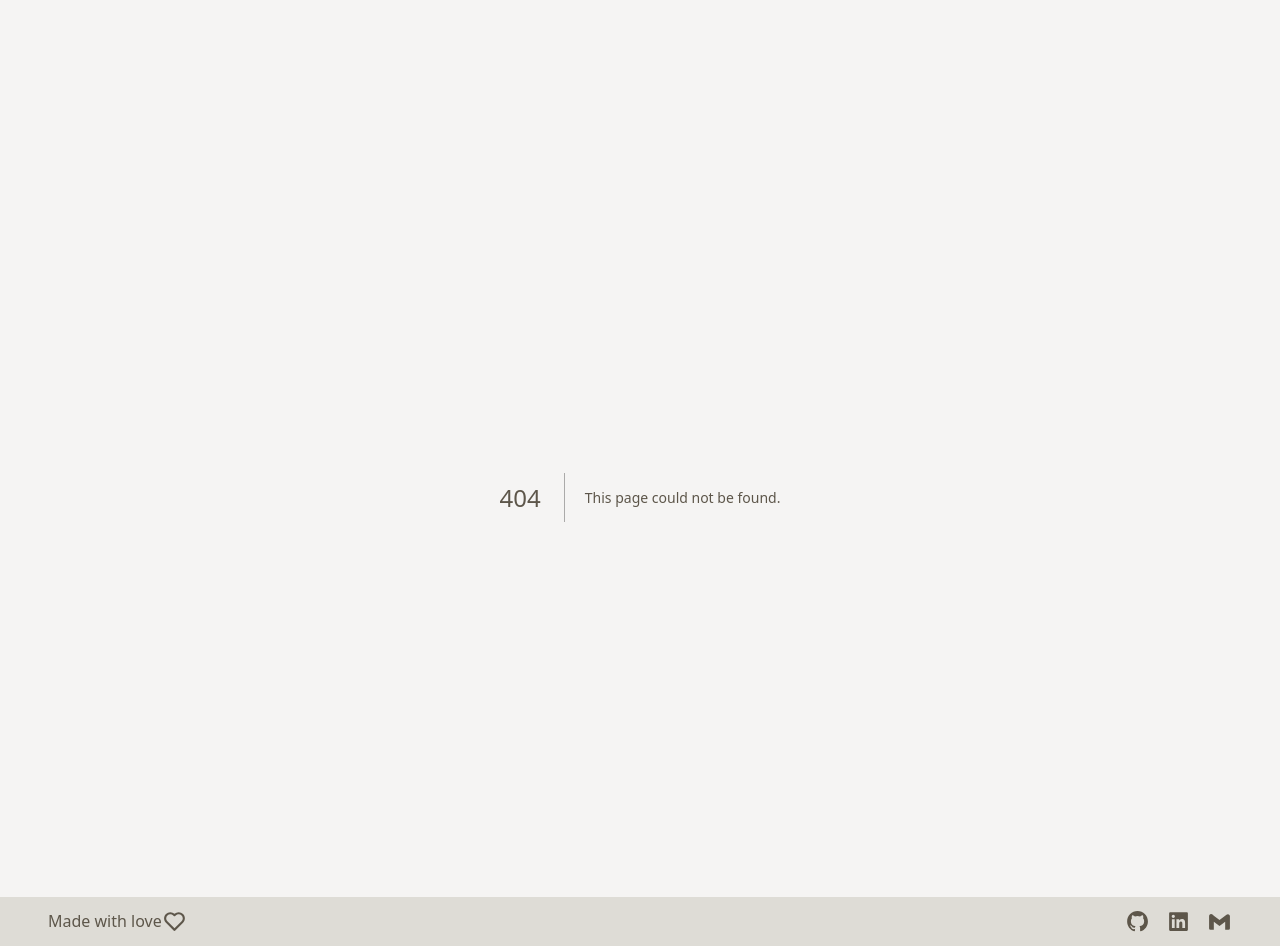
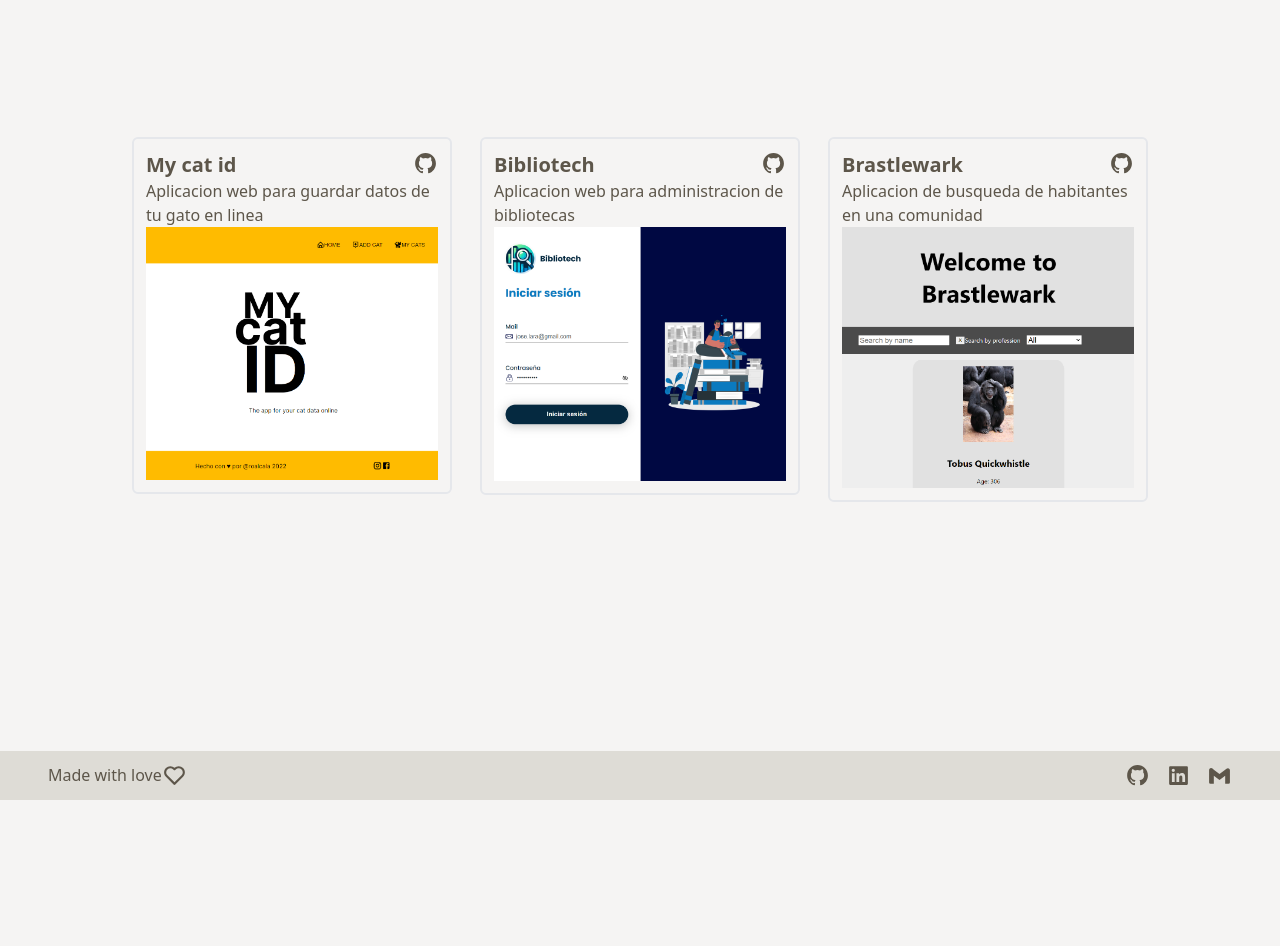
Before and after one commit to rocio-alcala/portfolio-alcala, a Next.js app: page /projects in a window 1280 px wide. Before the commit this address had no page. After the commit the page ends 800 px from the top, so only its background shows below. Built offline with nearby package versions, Linux system fonts and the light colour scheme.

Commit message:
feat: adding projects page

```diff
--- /dev/null
+++ b/db.json
@@ -0,0 +1,28 @@
+{
+  "projects": [
+    {
+      "name": "My cat id",
+      "id": 1,
+      "description": "Aplicacion web para guardar datos de tu gato en linea",
+      "url": "https://my-cat-id.vercel.app",
+      "img": "my-cat-id.png",
+      "repo": "https://github.com/rocio-alcala/my-cat-id"
+    },
+    {
+      "name": "Bibliotech",
+      "id": 2,
+      "description": "Aplicacion web para administracion de bibliotecas",
+      "url": "https://bibliotechapp.website/",
+      "img": "bibliotech.png",
+      "repo": "https://github.com/No-Country/c15-41-t-java-react"
+    },
+    {
+      "name": "Brastlewark",
+      "id": 3,
+      "description": "Aplicacion de busqueda de habitantes en una comunidad",
+      "url": "https://brastlewark-mocha.vercel.app/",
+      "img": "brastlewark.png",
+      "repo": "https://github.com/rocio-alcala/Brastlewark"
+    }
+  ]
+}
--- /dev/null
+++ b/src/app/projects/page.tsx
@@ -0,0 +1,13 @@
+import ProjectCard from "@/components/ProjectCard";
+import { projects } from "../../../db.json";
+import { usePathname } from "next/navigation";
+
+export default function ProjectsSection() {
+  return (
+    <section className="animate-fade-in flex flex-wrap justify-center gap-3 m-8 flex-1">
+      {projects.map((project) => (
+        <ProjectCard key={project.id} project={project} />
+      ))}
+    </section>
+  );
+}
--- /dev/null
+++ b/src/components/ProjectCard.tsx
@@ -0,0 +1,36 @@
+import Image from "next/image";
+import Link from "next/link";
+import { BiLogoGithub } from "react-icons/bi";
+
+type Project = {
+  name: string;
+  description: string;
+  id: number;
+  url: string;
+  repo: string;
+  img: string;
+};
+
+interface ProjectCardProps {
+  project: Project;
+}
+
+export default function ProjectCard({ project }: ProjectCardProps) {
+  return (
+    <Link className="cursor-pointer" href={project.url}>
+      <div className="flex-col justify-center border-2 rounded-md p-3 m-2 h-86 w-80 hover:scale-105 transition-all duration-500">
+        <div className="flex justify-between">
+          <h3 className="text-xl font-bold">{project.name}</h3>{" "}
+          <Link href={project.repo}>
+            <BiLogoGithub
+              size={25}
+              className="hover:text-secondary-text-light dark:hover:text-secondary-text-dark transition duration-500"
+            />
+          </Link>
+        </div>
+        <p>{project.description}</p>
+        <img src={project.img} alt={project.name} />
+      </div>
+    </Link>
+  );
+}
```
